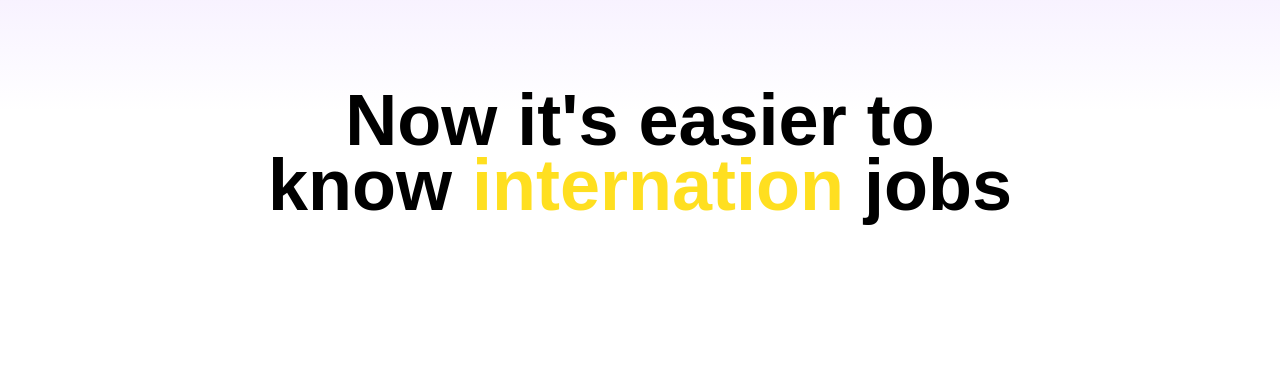
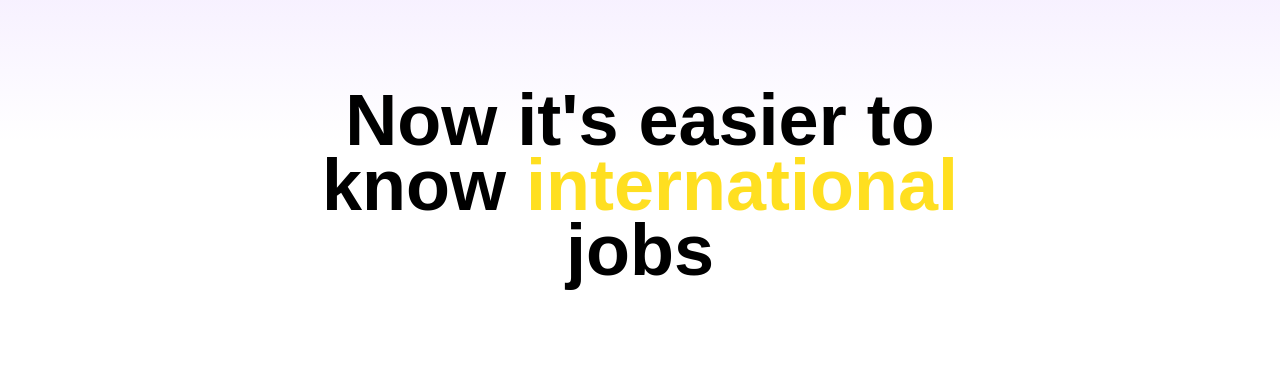
Before and after one commit to Auqamas/Article, a website: page blogs.html in a window 1280 px wide. Shown: the part 88-457 px from the top of the page. Drawn offline with nearby package versions, Linux system fonts and the light colour scheme; a web font is replaced by a local one.

Commit message:
Spelling

```diff
--- a/blogs.html
+++ b/blogs.html
@@ -65,7 +65,7 @@
             <div class="max-w-[85rem] mx-auto px-4 sm:px-6 lg:px-8 py-24 space-y-8">
                 <!-- Title -->
                 <div class="max-w-3xl text-center mx-auto">
-                    <h1 class="block font-bold text-black text-7xl sm:text-5xl md:text-6xl lg:text-7xl leading-[0.9]">Now it's easier to know <span class="text-yellow-300">internation</span> jobs</h1>
+                    <h1 class="block font-bold text-black text-7xl sm:text-5xl md:text-6xl lg:text-7xl leading-[0.9]">Now it's easier to know <span class="text-yellow-300">international</span> jobs</h1>
                 </div>
                 <!-- End Title -->
             </div>
```
